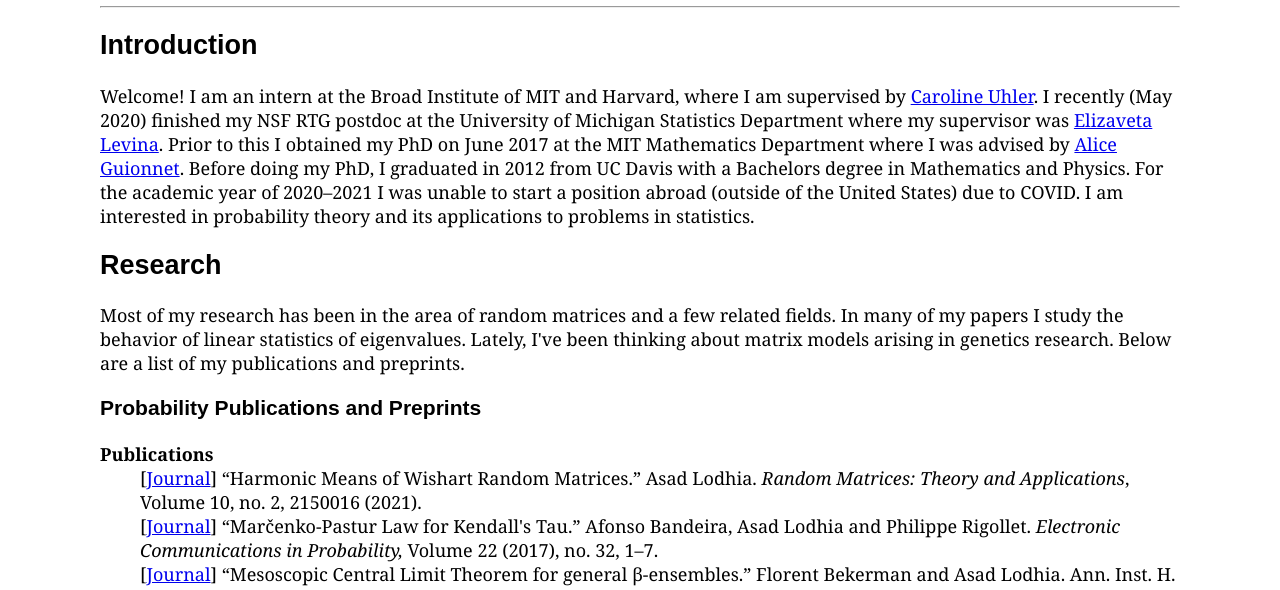
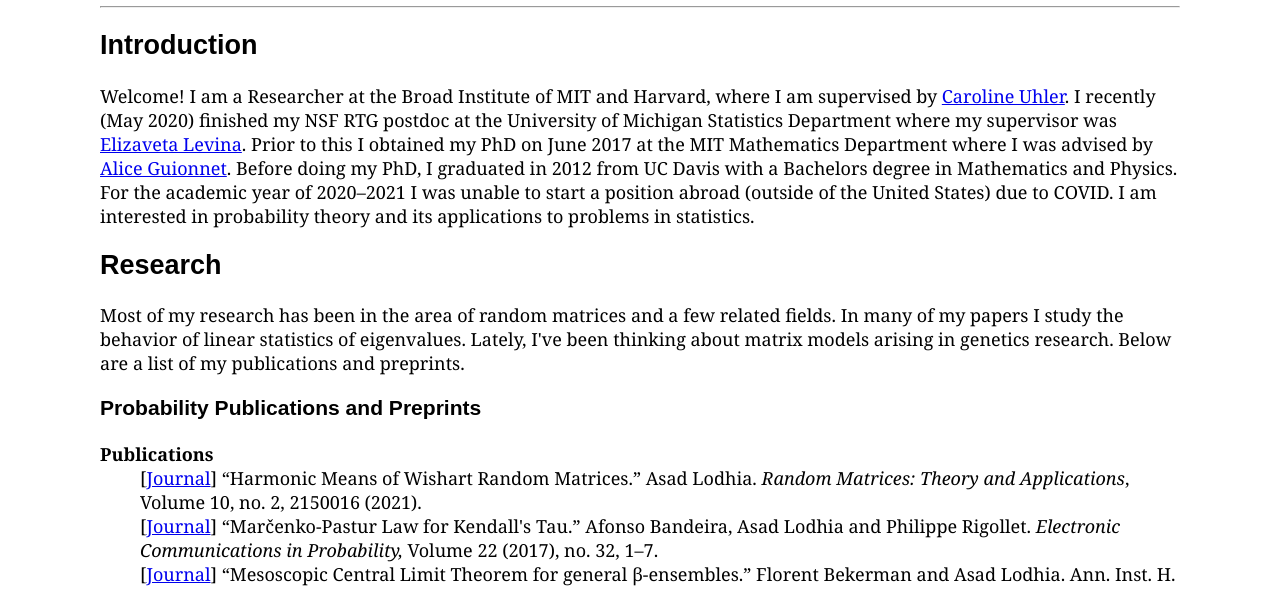
Before and after one commit to ailodhia/ailodhia.github.io, a plain HTML site: page index.html in a window 1280 px wide. Shown: the part 166-756 px from the top of the page. Drawn offline with Linux system fonts and the light colour scheme.

Commit message:
Updated language

```diff
--- a/index.html
+++ b/index.html
@@ -16,7 +16,7 @@
 
 
 <section id="intro"><h2> Introduction </h2> </section>
-<p> Welcome! I am an intern at the Broad Institute of MIT and Harvard,
+<p> Welcome! I am a Researcher at the Broad Institute of MIT and Harvard,
 where I am supervised by
 <a href="https://www.carolineuhler.com/">Caroline Uhler</a>.
 I recently (May 2020) finished my NSF RTG postdoc at the University
```
